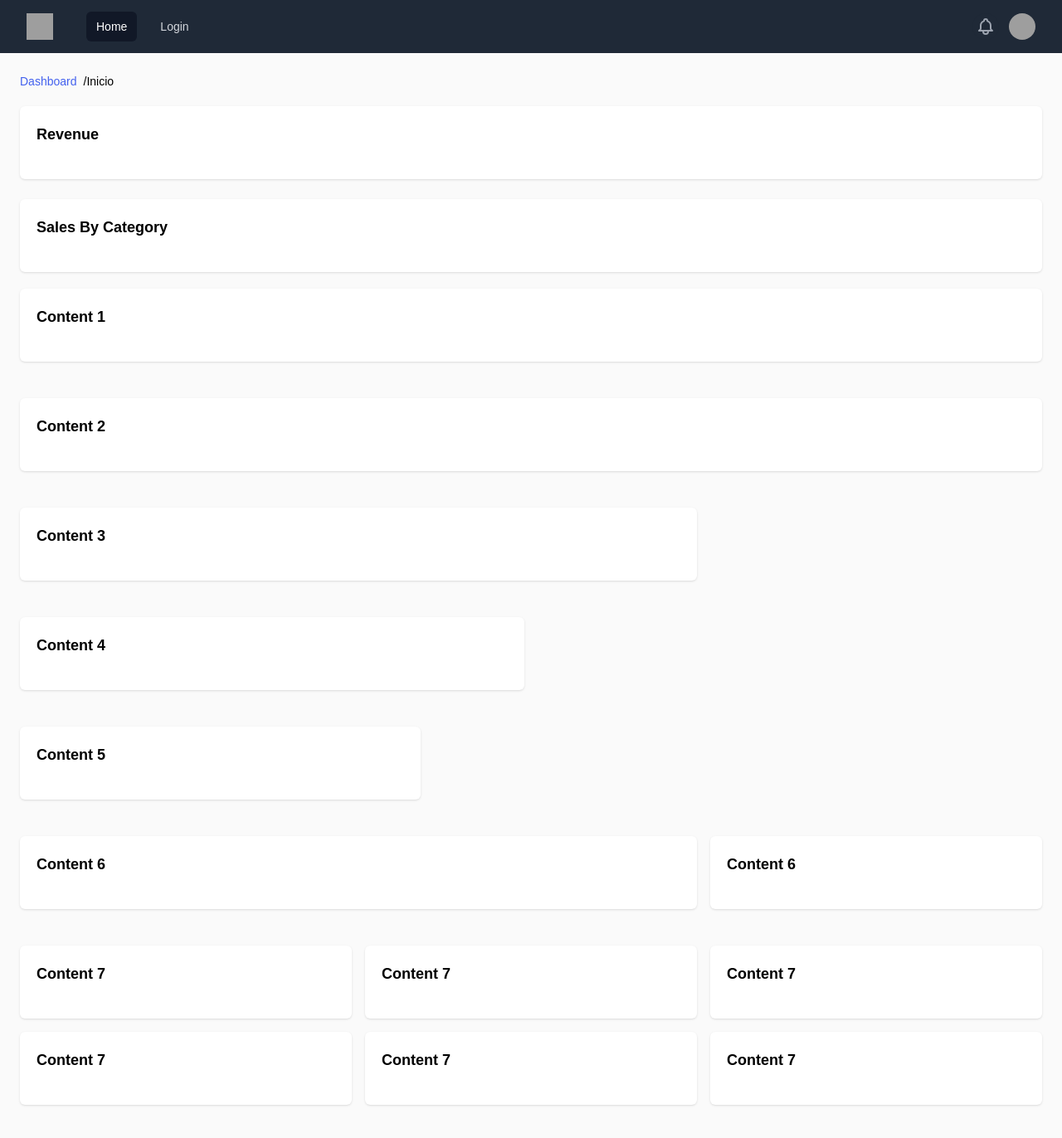
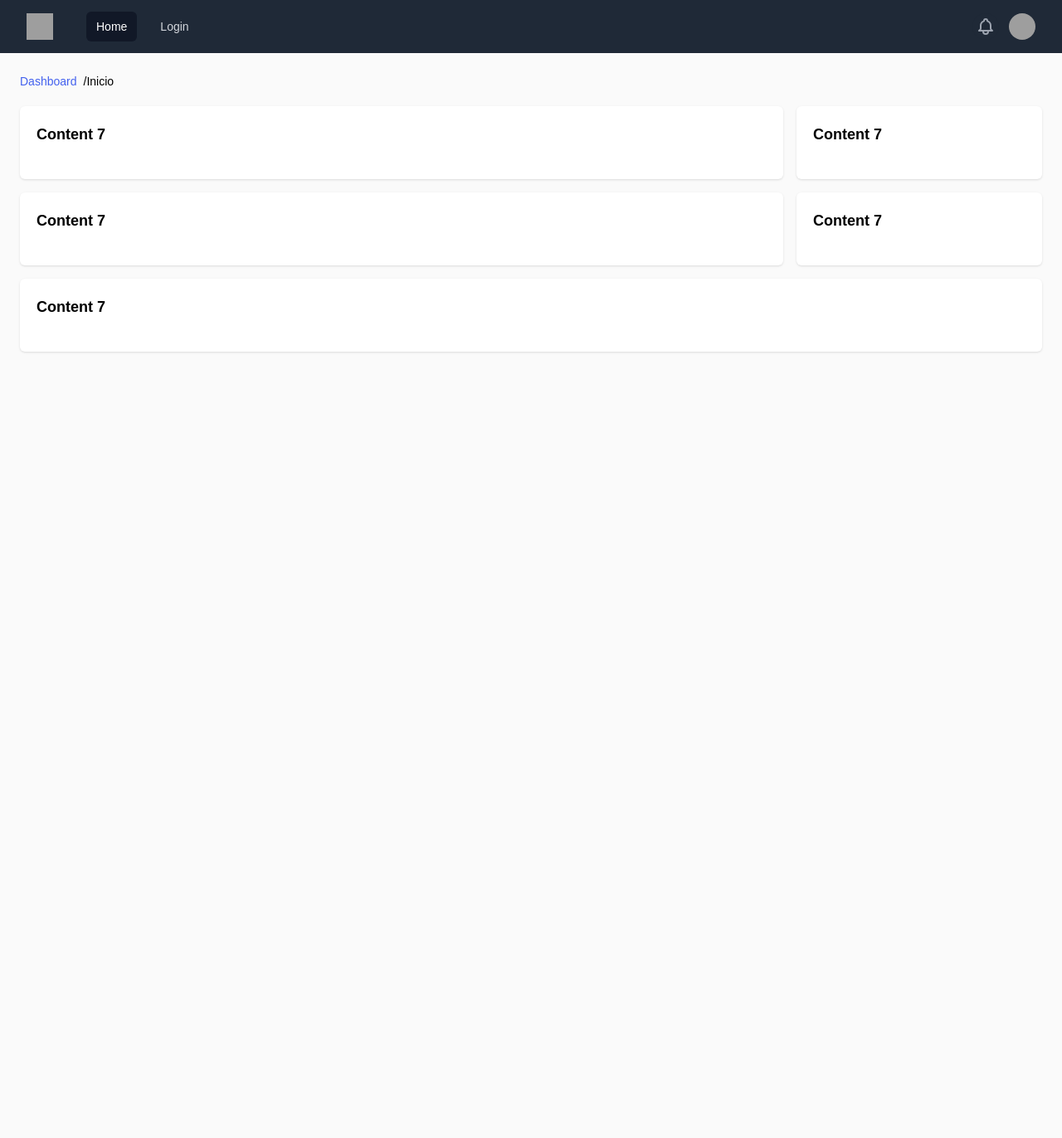
Before and after one commit to jahnnho1/base-next, a Next.js app: page /dashboard in a window 1280 px wide. Shown: the top 1372 px of the page at 83% size. After the commit the page ends 800 px from the top, so only its background shows below. Built offline with nearby package versions, Linux system fonts and the light colour scheme; no server answers; grey boxes are pictures that could not be loaded.

Commit message:
Se eliminan borradores, para comenzar a trabajar oficialmente en el dashboard

```diff
--- a/src/pages/dashboard/index.jsx
+++ b/src/pages/dashboard/index.jsx
@@ -15,85 +15,8 @@ export default function Dashboard() {
           </li>
         </ul>
         <div className="pt-5">
-          <div className="mb-6 grid gap-4 lg:grid-cols-1 md:grid-cols-2">
-            <div className="panel h-full xl:col-span-2">
-              <div className="mb-5 flex items-center justify-between dark:text-white-light">
-                <h5 className="text-lg font-semibold">Revenue</h5>
-              </div>
-            </div>
-          </div>
-        </div>
-        <div className="panel h-full">
-          <div className="mb-5 flex items-center">
-            <h5 className="text-lg font-semibold dark:text-white-light">
-              Sales By Category
-            </h5>
-          </div>
-        </div>
-        <div className="pt-5">
-          <div className="mb-6 grid gap-4 lg:grid-cols-1">
-            <div className="panel h-full xl:col-span-2">
-              <div className="mb-5 flex items-center justify-between dark:text-white-light">
-                <h5 className="text-lg font-semibold">Content 1 </h5>
-              </div>
-            </div>
-          </div>
-        </div>
-        <div className="pt-5">
-          <div className="mb-6 grid gap-4 lg:grid-cols-2">
-            <div className="panel h-full xl:col-span-2">
-              <div className="mb-5 flex items-center justify-between dark:text-white-light">
-                <h5 className="text-lg font-semibold">Content 2 </h5>
-              </div>
-            </div>
-          </div>
-        </div>
-        <div className="pt-5">
-          <div className="mb-6 grid gap-4 lg:grid-cols-3">
-            <div className="panel h-full xl:col-span-2">
-              <div className="mb-5 flex items-center justify-between dark:text-white-light">
-                <h5 className="text-lg font-semibold">Content 3 </h5>
-              </div>
-            </div>
-          </div>
-        </div>
-        <div className="pt-5">
           <div className="mb-6 grid gap-4 lg:grid-cols-4">
-            <div className="panel h-full xl:col-span-2">
-              <div className="mb-5 flex items-center justify-between dark:text-white-light">
-                <h5 className="text-lg font-semibold">Content 4 </h5>
-              </div>
-            </div>
-          </div>
-        </div>
-        <div className="pt-5">
-          <div className="mb-6 grid gap-4 lg:grid-cols-5">
-            <div className="panel h-full xl:col-span-2">
-              <div className="mb-5 flex items-center justify-between dark:text-white-light">
-                <h5 className="text-lg font-semibold">Content 5 </h5>
-              </div>
-            </div>
-          </div>
-        </div>
-        <div className="pt-5">
-          <div className="mb-6 grid gap-4 lg:grid-cols-3">
-            <div className="panel h-full xl:col-span-2">
-              <div className="mb-5 flex items-center justify-between dark:text-white-light">
-                <h5 className="text-lg font-semibold">Content 6 </h5>
-              </div>
-            </div>
-            <div className="panel h-full">
-              <div className="mb-5 flex items-center lg:grid-cols-1">
-                <h5 className="text-lg font-semibold dark:text-white-light">
-                  Content 6
-                </h5>
-              </div>
-            </div>
-          </div>
-        </div>
-        <div className="pt-5">
-          <div className="mb-6 grid gap-4 lg:grid-cols-3">
-            <div className="panel h-full">
+            <div className="panel h-full xl:col-span-3">
               <div className="mb-5 flex items-center lg:grid-cols-1">
                 <h5 className="text-lg font-semibold dark:text-white-light">
                   Content 7
@@ -107,7 +30,7 @@ export default function Dashboard() {
                 </h5>
               </div>
             </div>
-            <div className="panel h-full">
+            <div className="panel h-full xl:col-span-3">
               <div className="mb-5 flex items-center lg:grid-cols-1">
                 <h5 className="text-lg font-semibold dark:text-white-light">
                   Content 7
@@ -121,14 +44,7 @@ export default function Dashboard() {
                 </h5>
               </div>
             </div>
-            <div className="panel h-full">
-              <div className="mb-5 flex items-center lg:grid-cols-1">
-                <h5 className="text-lg font-semibold dark:text-white-light">
-                  Content 7
-                </h5>
-              </div>
-            </div>
-            <div className="panel h-full">
+            <div className="panel h-full xl:col-span-4">
               <div className="mb-5 flex items-center lg:grid-cols-1">
                 <h5 className="text-lg font-semibold dark:text-white-light">
                   Content 7
```
